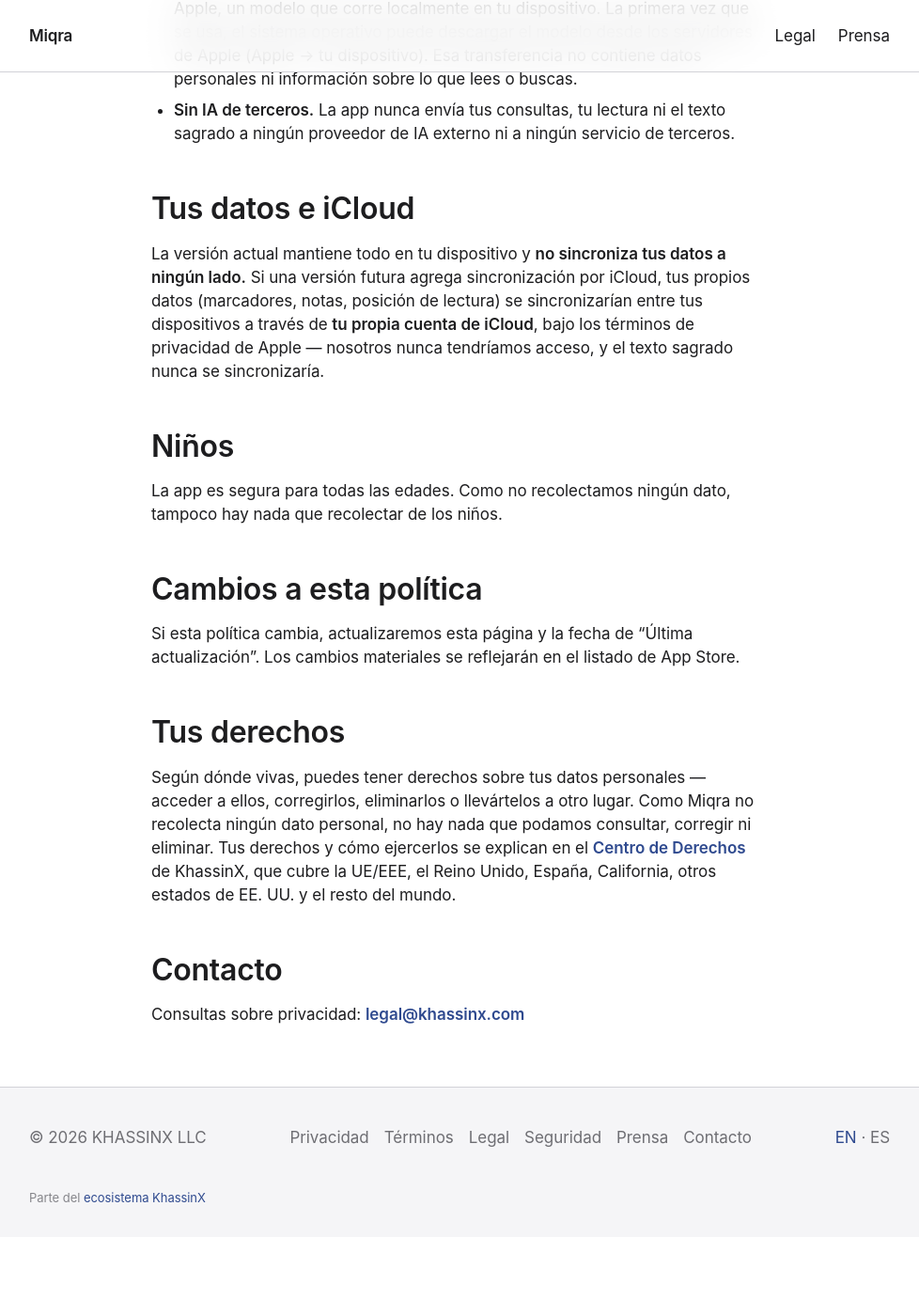
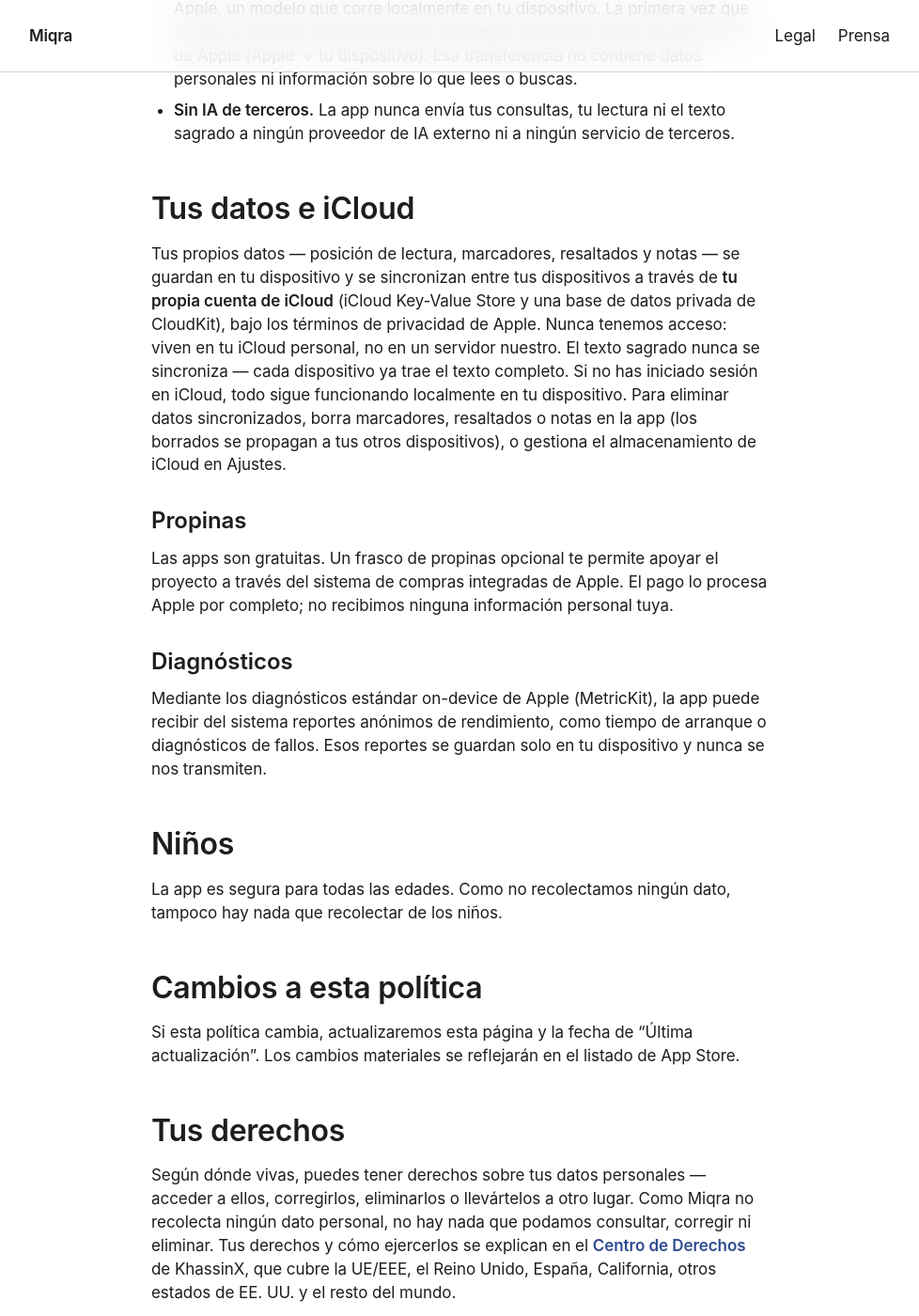
Before and after one commit to KhassinX/miqra-web, a Jekyll site: the page built from es/legal/privacy.md, in a window 1280 px wide and 1400 px high, scrolled down 958 px. Shown: the whole window at 94% size, without its empty margins (151-1129 px from the left). Built offline with Jekyll 4.4.1, drawn with Linux system fonts in a browser that asks for light colours; before the commit the page ends 2274 px from its top, so only the background shows below that; some of the changed text lies outside the part shown.

Commit message:
fix(legal): privacy policy al presente (iCloud sync real) + tips/diagnostics + ES neutral + seo_title brand-first (#7)
Las apps ahora sincronizan datos del usuario (posicion de lectura,
marcadores, resaltados, notas) por iCloud KVS + base CloudKit privada.
La politica decia "does not sync your data anywhere" / "no sincroniza
tus datos a ningun lado" — falso y riesgo de App Review. Se reescribe
la seccion "Your data and iCloud" / "Tus datos e iCloud" al presente
con la mecanica real: cuenta iCloud propia del usuario, sin acceso
nuestro, texto sagrado nunca sincronizado, funciona local sin iCloud,
como borrar datos sincronizados.

Se agregan dos secciones: Tips (tip jar por IAP de Apple, sin PII) y
Diagnostics (MetricKit on-device, anonimo, nunca transmitido). Espejo
ES neutral (tuteo) corrigiendo voseo residual. "Last updated" -> 2 de
julio de 2026 (EN: July 2, 2026).

seo_title: los layouts NO exponen seo_title — el <title> se arma como
{{ page.title }} — {{ site.title }}, por lo que el titulo brand-first
no se aplico (no se fuerza). Flagged como follow-up.


Claude-Session: https://claude.ai/code/session_01FiaErZ35ig8fKXwwmnNKm2

Co-authored-by: Claude Fable 5 <noreply@anthropic.com>

```diff
--- a/es/legal/privacy.md
+++ b/es/legal/privacy.md
@@ -5,12 +5,12 @@ permalink: /es/legal/privacy/
 lang: es
 canonical_en: /legal/privacy/
 canonical_es: /es/legal/privacy/
-updated: 2026-06-09
+updated: 2026-07-02
 ---
 
 # Política de Privacidad de Miqra
 
-**Última actualización:** 2026-06-09
+**Última actualización:** 2 de julio de 2026
 **Responsable:** KHASSINX LLC
 
 Miqra es una app para leer escritura sagrada. Está hecha privacy-first: **no recolectamos ninguno de tus datos, y nada de lo que haces en la app se nos envía.** No tenemos servidores ni analítica.
@@ -27,7 +27,15 @@ Miqra es una app para leer escritura sagrada. Está hecha privacy-first: **no re
 
 ## Tus datos e iCloud
 
-La versión actual mantiene todo en tu dispositivo y **no sincroniza tus datos a ningún lado.** Si una versión futura agrega sincronización por iCloud, tus propios datos (marcadores, notas, posición de lectura) se sincronizarían entre tus dispositivos a través de **tu propia cuenta de iCloud**, bajo los términos de privacidad de Apple — nosotros nunca tendríamos acceso, y el texto sagrado nunca se sincronizaría.
+Tus propios datos — posición de lectura, marcadores, resaltados y notas — se guardan en tu dispositivo y se sincronizan entre tus dispositivos a través de **tu propia cuenta de iCloud** (iCloud Key-Value Store y una base de datos privada de CloudKit), bajo los términos de privacidad de Apple. Nunca tenemos acceso: viven en tu iCloud personal, no en un servidor nuestro. El texto sagrado nunca se sincroniza — cada dispositivo ya trae el texto completo. Si no has iniciado sesión en iCloud, todo sigue funcionando localmente en tu dispositivo. Para eliminar datos sincronizados, borra marcadores, resaltados o notas en la app (los borrados se propagan a tus otros dispositivos), o gestiona el almacenamiento de iCloud en Ajustes.
+
+### Propinas
+
+Las apps son gratuitas. Un frasco de propinas opcional te permite apoyar el proyecto a través del sistema de compras integradas de Apple. El pago lo procesa Apple por completo; no recibimos ninguna información personal tuya.
+
+### Diagnósticos
+
+Mediante los diagnósticos estándar on-device de Apple (MetricKit), la app puede recibir del sistema reportes anónimos de rendimiento, como tiempo de arranque o diagnósticos de fallos. Esos reportes se guardan solo en tu dispositivo y nunca se nos transmiten.
 
 ## Niños
 
```
Also changed, not shown: legal/privacy.md (+11 -3 lines).
